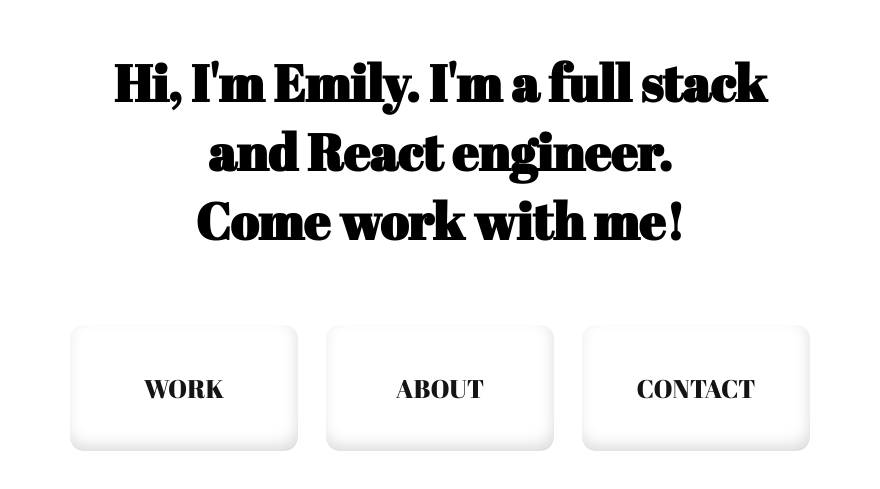
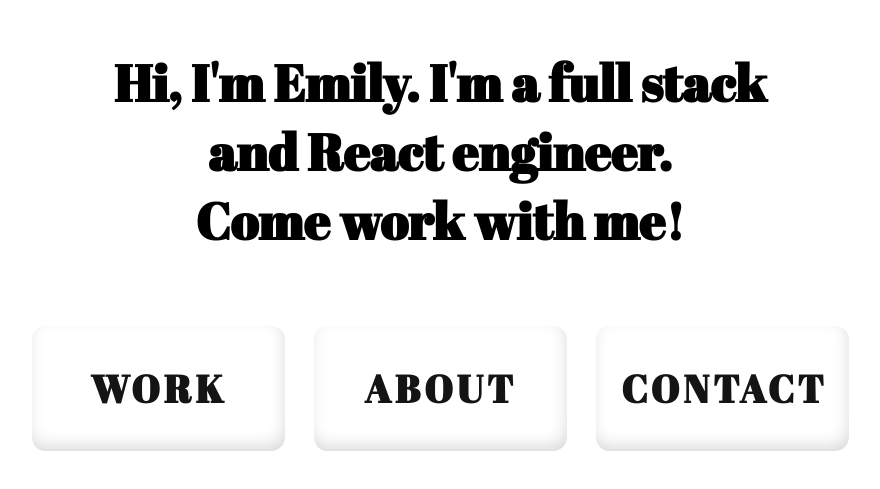
Before and after one commit to emilyb93/fancyportfolio, a React (Vite) app: page / in a window 1280 px wide. Shown: the part 169-658 px from the top of the page, without its empty margins (200-1080 px from the left). Built offline with nearby package versions, Linux system fonts and the light colour scheme.

Commit message:
styling buttons

```diff
--- a/src/App.css
+++ b/src/App.css
@@ -99,12 +99,17 @@ body {
 
   display: grid;
   grid-template-columns: repeat(3, 1fr);
+  justify-content: center;
 }
 .link {
   margin: 1vw;
   padding: 2rem 1rem;
   height: 10vw;
+  width: 20vw;
 
+  font-size: 3vw;
+  font-weight: 900;
+  letter-spacing: 4px;
   font-family: "Abril Fatface", cursive;
   display: inline-block;
   padding: 1vw 2vw;
@@ -112,17 +117,22 @@ body {
   text-decoration: none;
   border-radius: 15px;
   background-color: rgba(255, 255, 255, 0.254);
-  border: 1px solid rgba(255, 255, 255, 0.434);
-  backdrop-filter: blur(9px);
-  color: rgba(255, 255, 255, 0.8);
-  font-size: 2vw;
+  border-top: 2px solid rgba(255, 255, 255, 0.434);
+  border-left: 2px solid rgba(255, 255, 255, 0.434);
+  border-bottom: 1px solid rgba(255, 255, 255, 0.434);
+  border-right: 1px solid rgba(255, 255, 255, 0.434);
+  backdrop-filter: blur(15px);
   cursor: pointer;
   text-transform: uppercase;
   color: rgb(21, 20, 20);
   -webkit-box-shadow: inset -2px -7px 18px -4px rgba(0, 0, 0, 0.18),
-    inset 12px 11px 6px -4px rgba(255, 255, 255, 0.36);
+    inset 6px 6px 20px -4px rgba(255, 255, 255, 0.36);
   box-shadow: inset -2px -7px 18px -4px rgba(0, 0, 0, 0.18),
-    inset 12px 11px 6px -4px rgba(255, 255, 255, 0.36);
+    inset 6px 6px 20px -4px rgba(255, 255, 255, 0.36);
+}
+
+.link:hover {
+  background-color: rgba(255, 255, 255, 0.479);
 }
 
 @media screen and (max-width: 675px) {
```
